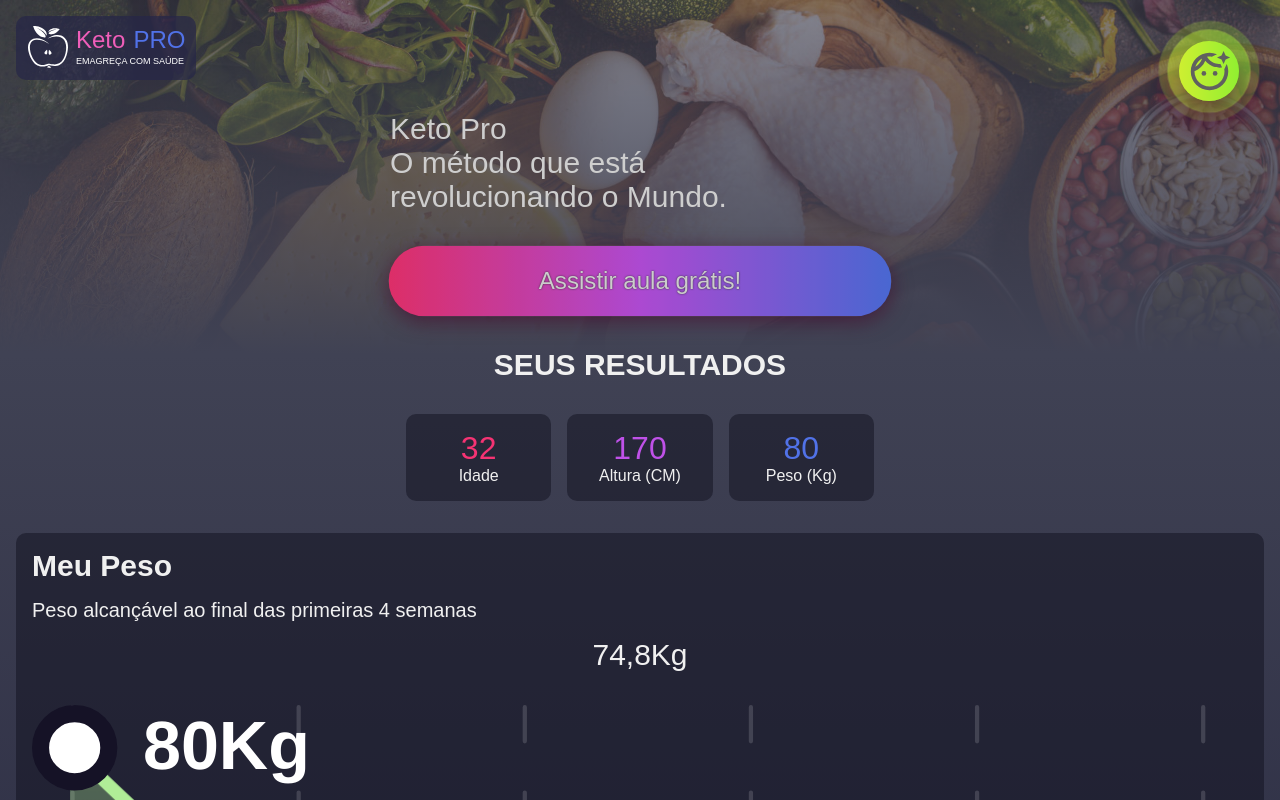
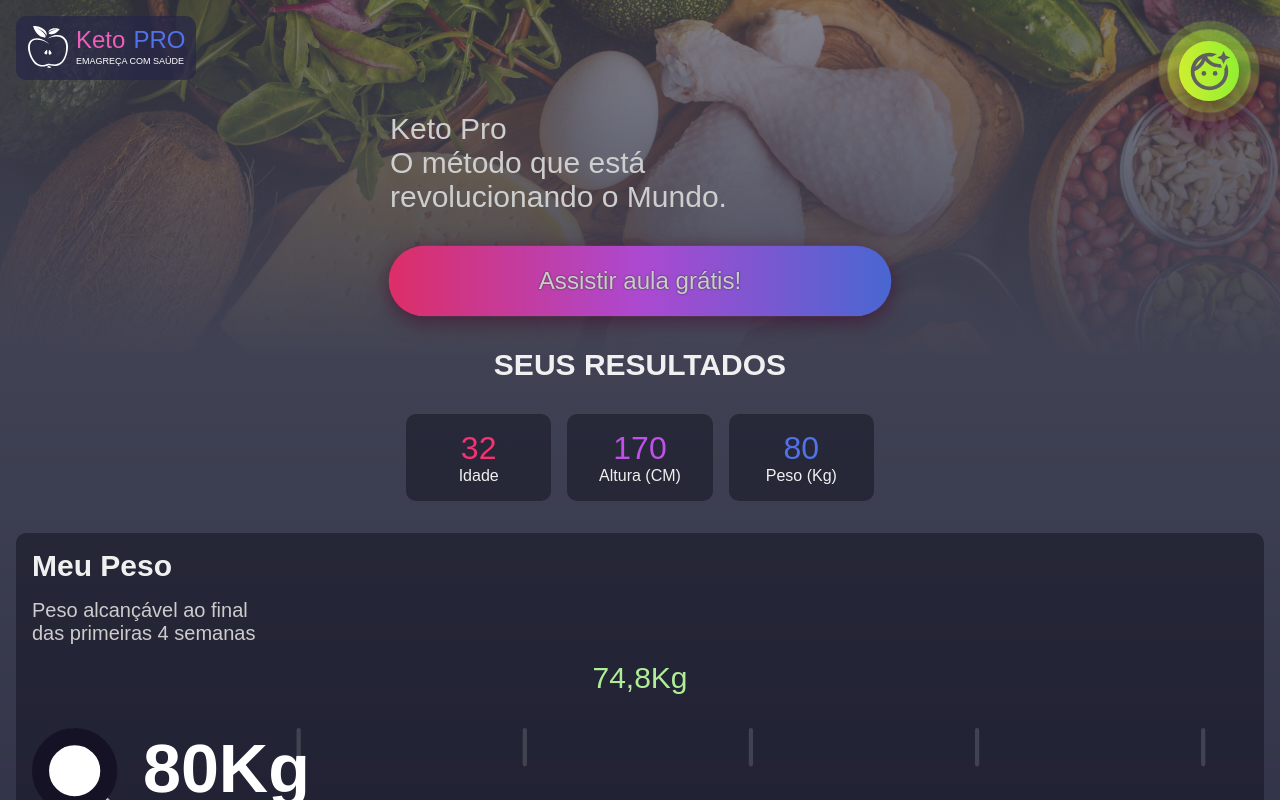
Before and after one commit to JeanVictorMachado/keto-life-max, a React (Create React App) app: page /results in a window 1280 px wide. Shown: the top 800 px of the page. Built offline with nearby package versions, Linux system fonts and the light colour scheme.

Commit message:
feat: updated chart

```diff
--- a/src/components/ChartMyWeight/styles.css
+++ b/src/components/ChartMyWeight/styles.css
@@ -165,4 +165,5 @@
 .chart-my-weight__days-month span {
   height: 8px;
   font-size: 14px;
+  color: rgb(240, 240, 240);
 }
--- a/src/pages/Results/styles.css
+++ b/src/pages/Results/styles.css
@@ -127,14 +127,17 @@
 }
 
 .results__metrics-my-weight p {
+  max-width: 240px;
   margin-bottom: 16px;
   font-size: 20px;
+  color: rgb(204, 204, 204);
 }
 
 .results__metrics-my-weight span {
   width: 100%;
   font-size: 30px;
   margin-bottom: 16px;
+  color: #b0ed97;
   display: flex;
   justify-content: center;
 }
```
